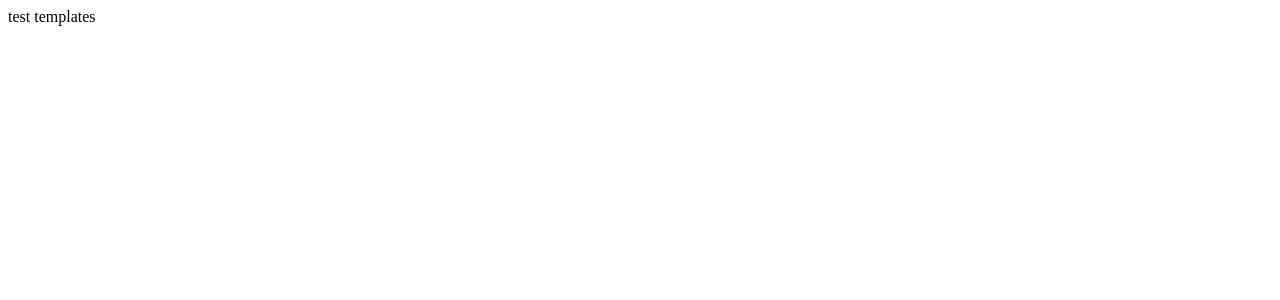
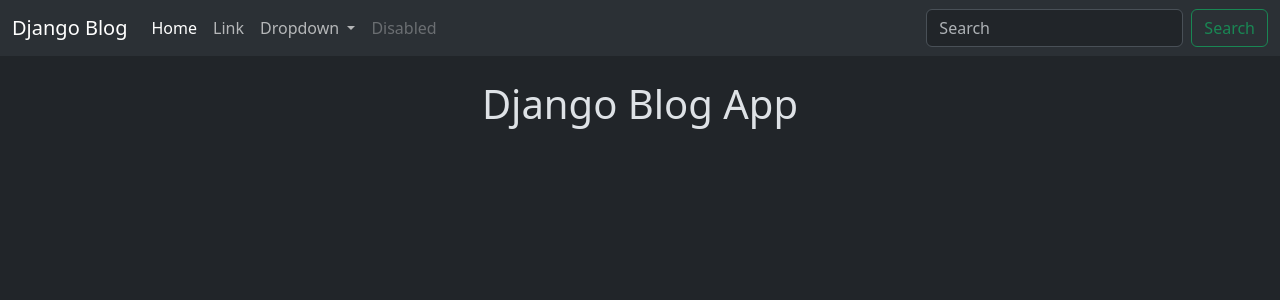
Before and after one commit to Namansingh03/blog-project, a Django app: page /blogpost/ in a window 1280 px wide. Before the commit the part shown is almost empty. Shown: the top 300 px of the page. Run offline with Django 5.2, Linux system fonts and the light colour scheme.

Commit message:
added layot and navbar

```diff
--- a/djangoproject/blogpost/templates/index.html
+++ b/djangoproject/blogpost/templates/index.html
@@ -1,11 +1,9 @@
-<!DOCTYPE html>
-<html lang="en">
-<head>
-    <meta charset="UTF-8">
-    <meta name="viewport" content="width=device-width, initial-scale=1.0">
-    <title>Document</title>
-</head>
-<body>
-    test templates
-</body>
-</html>
+{% extends "layout.html" %}
+
+{% block title %}Blog post{% endblock title %}
+
+{% block content %}
+
+<h1 class="text-center mt-4" >Django Blog App</h1>
+
+{% endblock %}
--- /dev/null
+++ b/djangoproject/templates/layout.html
@@ -0,0 +1,77 @@
+{% load static %}
+<!DOCTYPE html>
+<html lang="en" data-bs-theme="dark">
+  <head>
+    <meta charset="UTF-8" />
+    <meta name="viewport" content="width=device-width, initial-scale=1.0" />
+    <title>{% block title %}Blog Post{% endblock %}</title>
+    <link
+      href="https://cdn.jsdelivr.net/npm/bootstrap@5.3.8/dist/css/bootstrap.min.css"
+      rel="stylesheet"
+      integrity="sha384-sRIl4kxILFvY47J16cr9ZwB07vP4J8+LH7qKQnuqkuIAvNWLzeN8tE5YBujZqJLB"
+      crossorigin="anonymous"
+    />
+  </head>
+  <body class="bg-dark">
+    <nav class="navbar navbar-expand-lg bg-body-tertiary">
+      <div class="container-fluid">
+        <a class="navbar-brand" href="#">Django Blog</a>
+        <button
+          class="navbar-toggler"
+          type="button"
+          data-bs-toggle="collapse"
+          data-bs-target="#navbarSupportedContent"
+          aria-controls="navbarSupportedContent"
+          aria-expanded="false"
+          aria-label="Toggle navigation"
+        >
+          <span class="navbar-toggler-icon"></span>
+        </button>
+        <div class="collapse navbar-collapse" id="navbarSupportedContent">
+          <ul class="navbar-nav me-auto mb-2 mb-lg-0">
+            <li class="nav-item">
+              <a class="nav-link active" aria-current="page" href="#">Home</a>
+            </li>
+            <li class="nav-item">
+              <a class="nav-link" href="#">Link</a>
+            </li>
+            <li class="nav-item dropdown">
+              <a
+                class="nav-link dropdown-toggle"
+                href="#"
+                role="button"
+                data-bs-toggle="dropdown"
+                aria-expanded="false"
+              >
+                Dropdown
+              </a>
+              <ul class="dropdown-menu">
+                <li><a class="dropdown-item" href="#">Action</a></li>
+                <li><a class="dropdown-item" href="#">Another action</a></li>
+                <li><hr class="dropdown-divider" /></li>
+                <li>
+                  <a class="dropdown-item" href="#">Something else here</a>
+                </li>
+              </ul>
+            </li>
+            <li class="nav-item">
+              <a class="nav-link disabled" aria-disabled="true">Disabled</a>
+            </li>
+          </ul>
+          <form class="d-flex" role="search">
+            <input
+              class="form-control me-2"
+              type="search"
+              placeholder="Search"
+              aria-label="Search"
+            />
+            <button class="btn btn-outline-success" type="submit">
+              Search
+            </button>
+          </form>
+        </div>
+      </div>
+    </nav>
+    <div class="container">{% block content %}{% endblock %}</div>
+  </body>
+</html>
```
